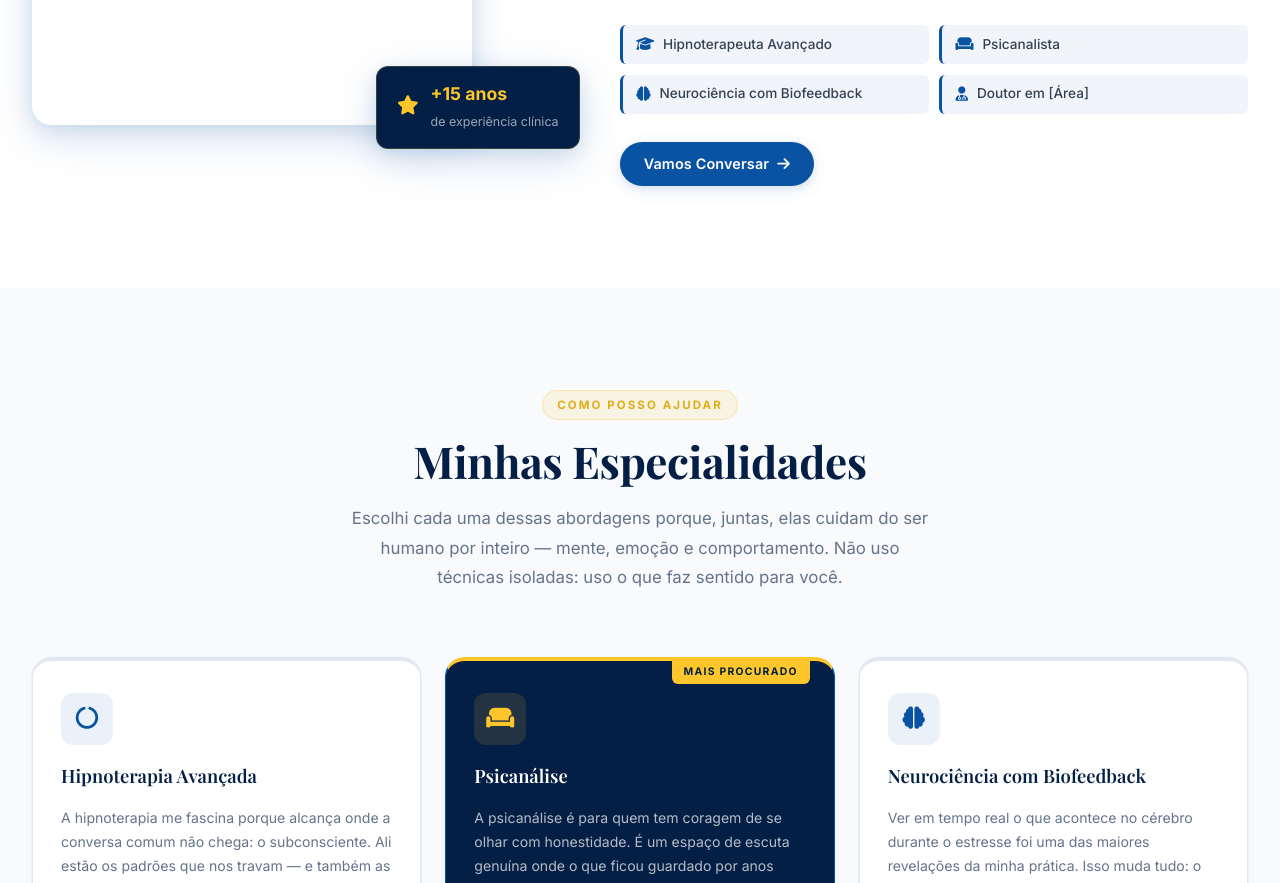
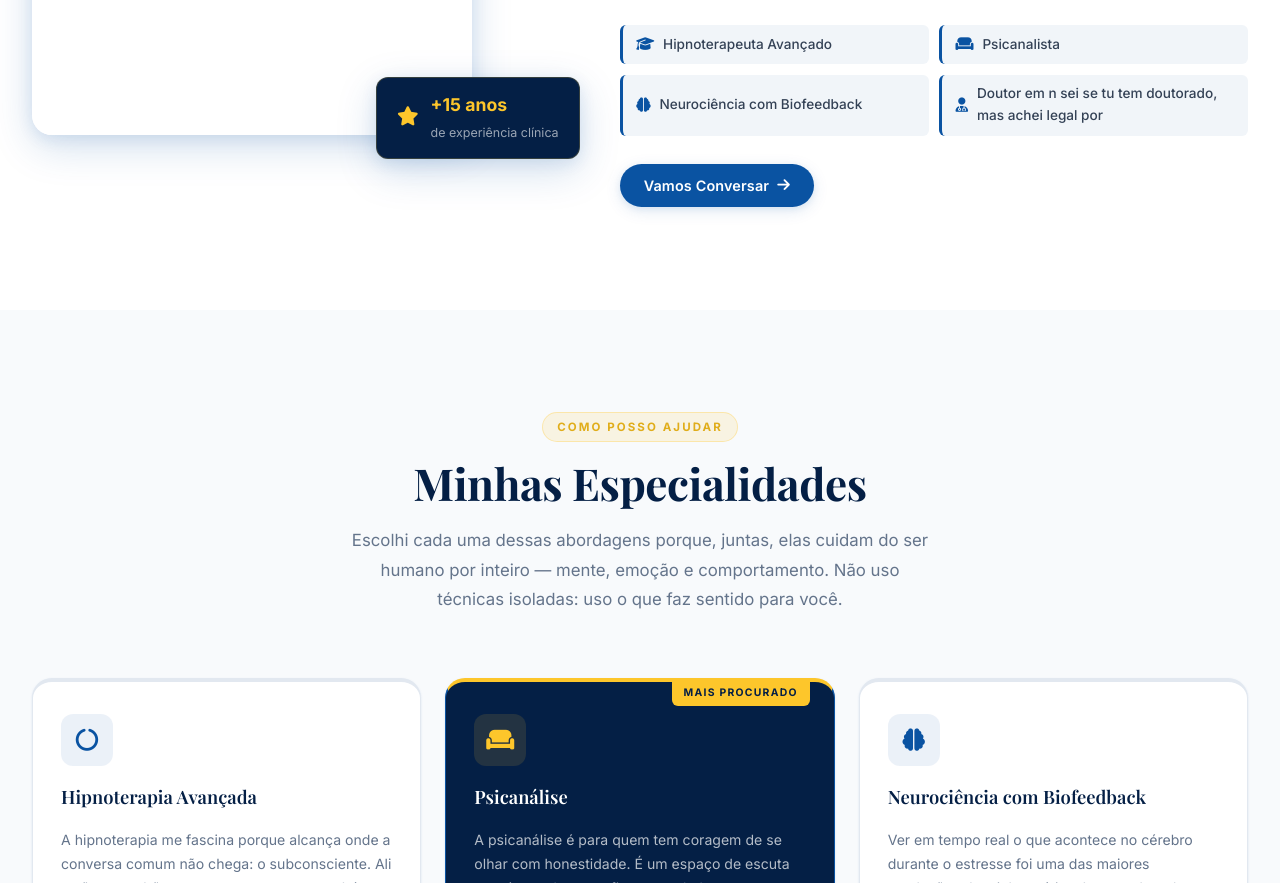
Before and after one commit to devaqn/Sitedrpaulovieira, a plain HTML site: page index.html in a window 1280 px wide. Shown: the part 1408-2291 px from the top of the page. Drawn offline with nearby package versions, Linux system fonts and the light colour scheme; a web font is replaced by a local one.

Commit message:
Update doctoral area text in index.html

```diff
--- a/index.html
+++ b/index.html
@@ -277,7 +277,7 @@
             <div class="credencial">
               <i class="fas fa-user-doctor" aria-hidden="true"></i>
               <!-- ✏️ EDITE — área do doutorado -->
-              <span>Doutor em [Área]</span>
+              <span>Doutor em n sei se tu tem doutorado, mas achei legal por</span>
             </div>
           </div>
 
```
